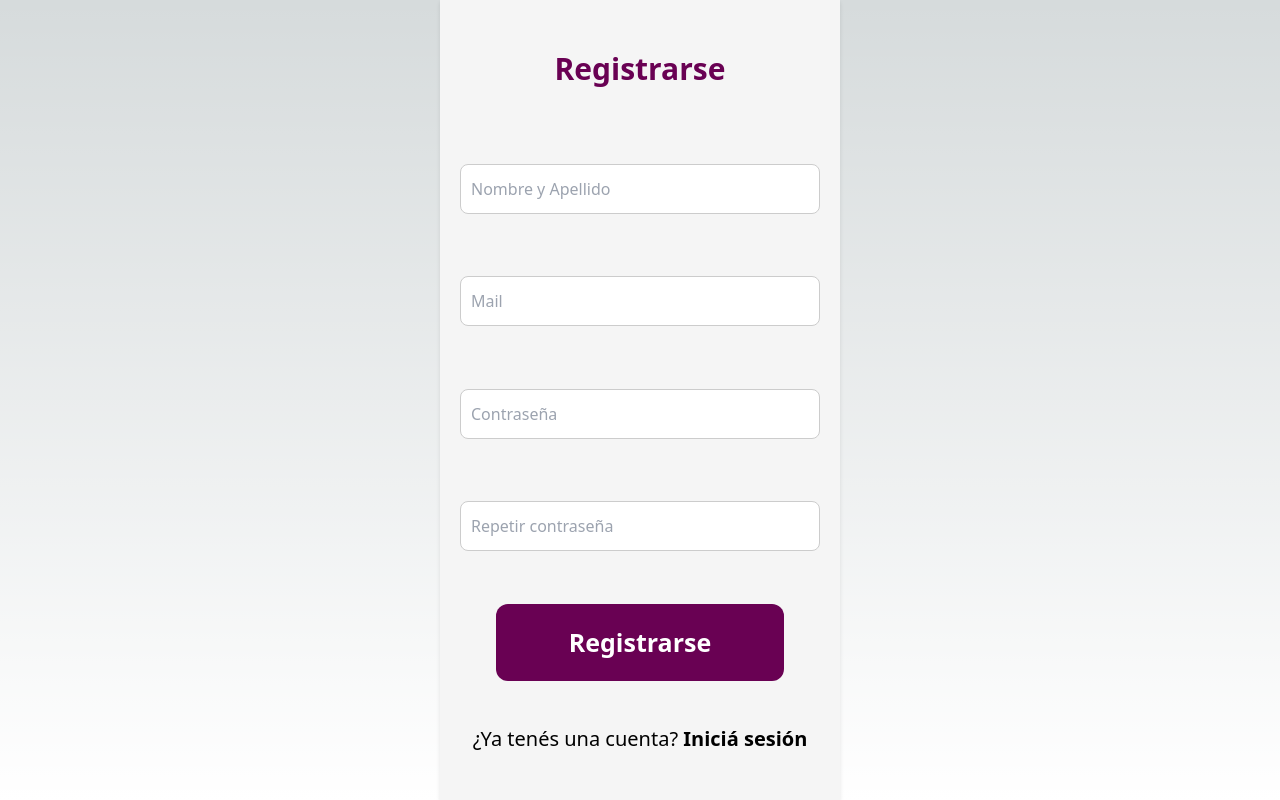
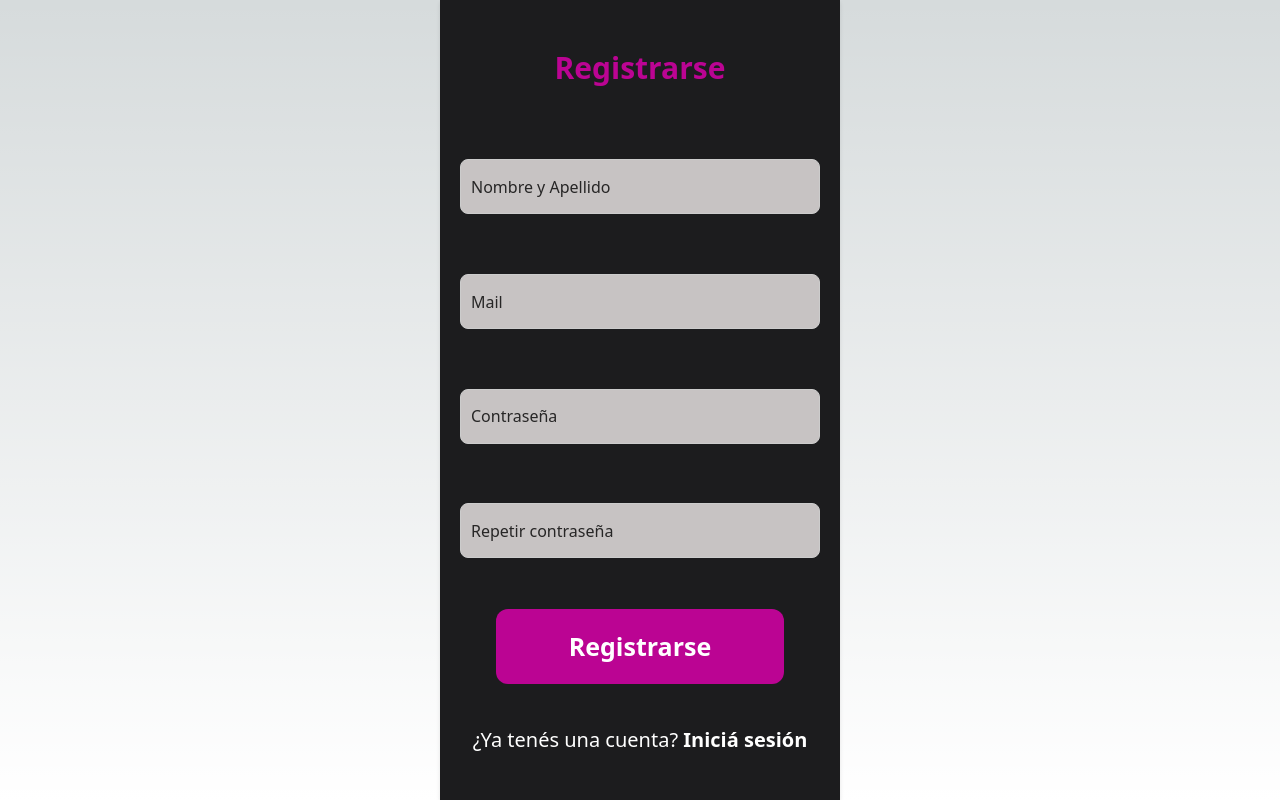
Before and after one commit to NicoUmansky/BusBuddy-Front, a Next.js app in the folder BusBuddy-FrontEnd/: page / in a window 1280 px wide. Built offline with nearby package versions, Linux system fonts and the light colour scheme.

Commit message:
Logup terminado

```diff
--- a/BusBuddy-FrontEnd/components/LoginForm.module.css
+++ b/BusBuddy-FrontEnd/components/LoginForm.module.css
@@ -2,7 +2,7 @@
     max-width: 400px;
     margin: 20 auto;
     padding: 20px;
-    background-color: #f5f5f5;
+    background-color: #1C1C1E;
     /* border-radius: 8px; */
     box-shadow: 0 2px 4px rgba(0, 0, 0, 0.1);
     height: 100vh;
@@ -11,7 +11,7 @@
     place-items: center;
   }
   .text{
-    color: black;
+    color: white;
     font-size: 20px;
   }
 
@@ -19,7 +19,6 @@
     color: rgb(237, 13, 13);
     font-size: 20px;
   }
-
 
   .underline{
     color: black;
@@ -29,12 +28,12 @@
     font-size: 30px;
     font-weight: bold;
     margin-bottom: 20px;
-    color: #3D0062;
+    color: #8208CB;
     align-items: center;
   }
 
   .input {
-    height: 50px;
+    height: 55px;
     width: 100%;
     padding: 10px;
     margin-bottom: 10px;
@@ -42,6 +41,7 @@
     border-radius: 8px;
     box-sizing: border-box;
     color: black;
+    background-color: #C7C3C3;
   }
 
   .button {
@@ -49,7 +49,7 @@
     height: 50%;
     width: 80%;
     padding: 10px;
-    background-color: #3D0062;
+    background-color: #8208CB;
     color: #fff;
     border: none;
     border-radius: 12px;
@@ -57,9 +57,9 @@
   }
 
   .button:hover {
-    background-color: #2d0149;
+    background-color: #420468;
   }
 
   .button:active {
-    background-color: #4c027a;
+    background-color: #9b0cf5;
   }
--- a/BusBuddy-FrontEnd/components/SignUpForm.module.css
+++ b/BusBuddy-FrontEnd/components/SignUpForm.module.css
@@ -2,7 +2,7 @@
   max-width: 400px;
   margin: 20 auto;
   padding: 20px;
-  background-color: #f5f5f5;
+  background-color: #1C1C1E;
   /* border-radius: 8px; */
   box-shadow: 0 2px 4px rgba(0, 0, 0, 0.1);
   height: 100vh;
@@ -11,19 +11,19 @@
   place-items: center;
   }
   .text{
-    color: black;
+    color: white;
     font-size: 20px;
   }
   .title {
     font-size: 30px;
     font-weight: bold;
     margin-bottom: 20px;
-    color: #690153;
+    color: #BB0493;
     align-items: center;
   }
 
   .input {
-    height: 50px;
+    height: 55px;
     width: 100%;
     padding: 10px;
     margin-bottom: 10px;
@@ -31,6 +31,11 @@
     border-radius: 8px;
     box-sizing: border-box;
     color: black;
+    background-color: #C7C3C3;
+  }
+
+  input.input::placeholder {
+    color: rgb(39, 38, 38);
   }
 
   .button {
@@ -38,7 +43,7 @@
     height: 70%;
     width: 80%;
     padding: 10px;
-    background-color: #690153;
+    background-color: #BB0493;
     color: #fff;
     border: none;
     border-radius: 12px;
@@ -50,5 +55,5 @@
   }
 
   .button:active {
-    background-color: #990579;
+    background-color: #f11dc3;
   }
```
